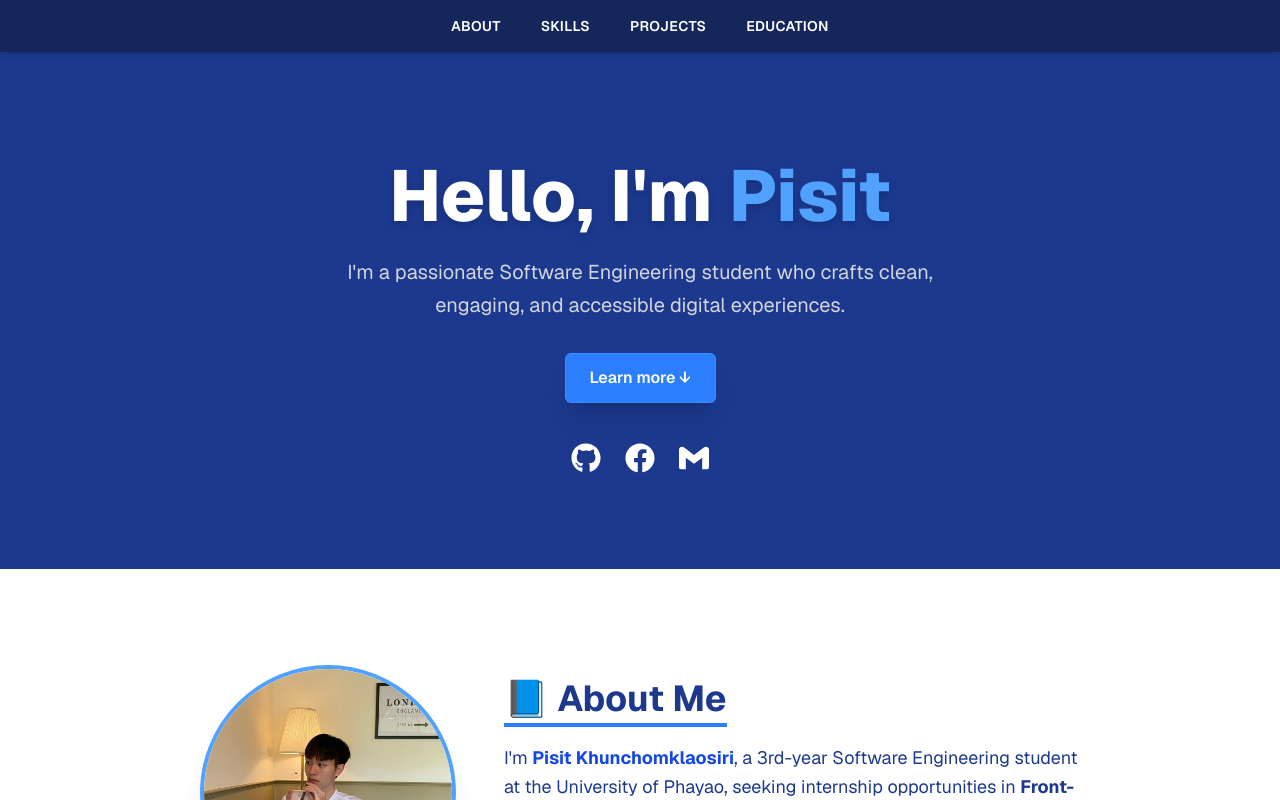
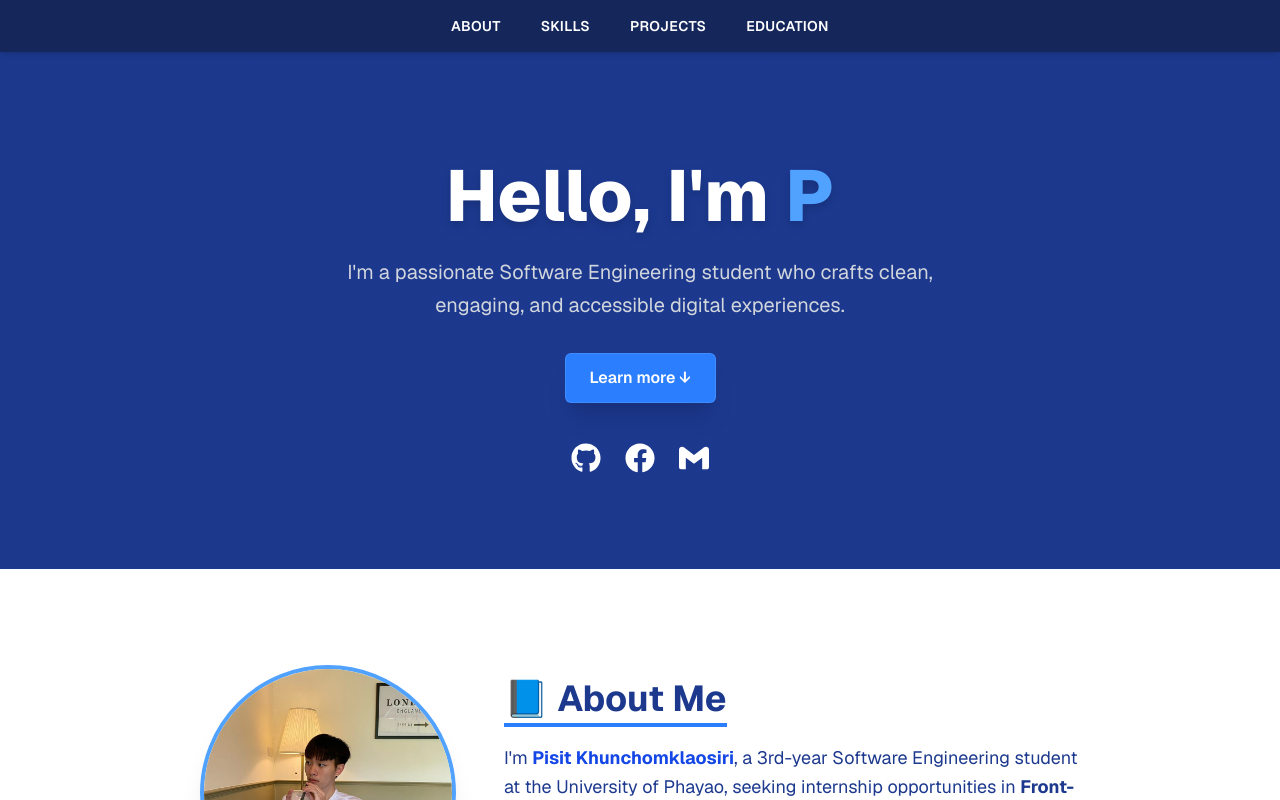
Before and after one commit to pskjksr/cv-pisit, a Next.js app: page / in a window 1280 px wide. Shown: the top 800 px of the page. Built offline with nearby package versions, Linux system fonts and the light colour scheme.

Commit message:
Fix name display in Home component for improved personalization

```diff
--- a/src/app/page.js
+++ b/src/app/page.js
@@ -26,7 +26,7 @@ export default function Home() {
       {/* Hero Section */}
       <section className="pt-40 pb-24 px-6 max-w-4xl mx-auto text-center">
         <h1 className="text-5xl md:text-7xl font-extrabold drop-shadow-lg mb-6 animate-fade-in-up">
-          Hello, I&apos;m <span className="text-blue-400">Pisit</span>
+          Hello, I&apos;m <span className="text-blue-400">P</span>
         </h1>
         <p className="text-lg md:text-xl text-gray-300 leading-relaxed mb-8 max-w-2xl mx-auto animate-fade-in-up delay-200">
           I&apos;m a passionate Software Engineering student who crafts clean,
```
